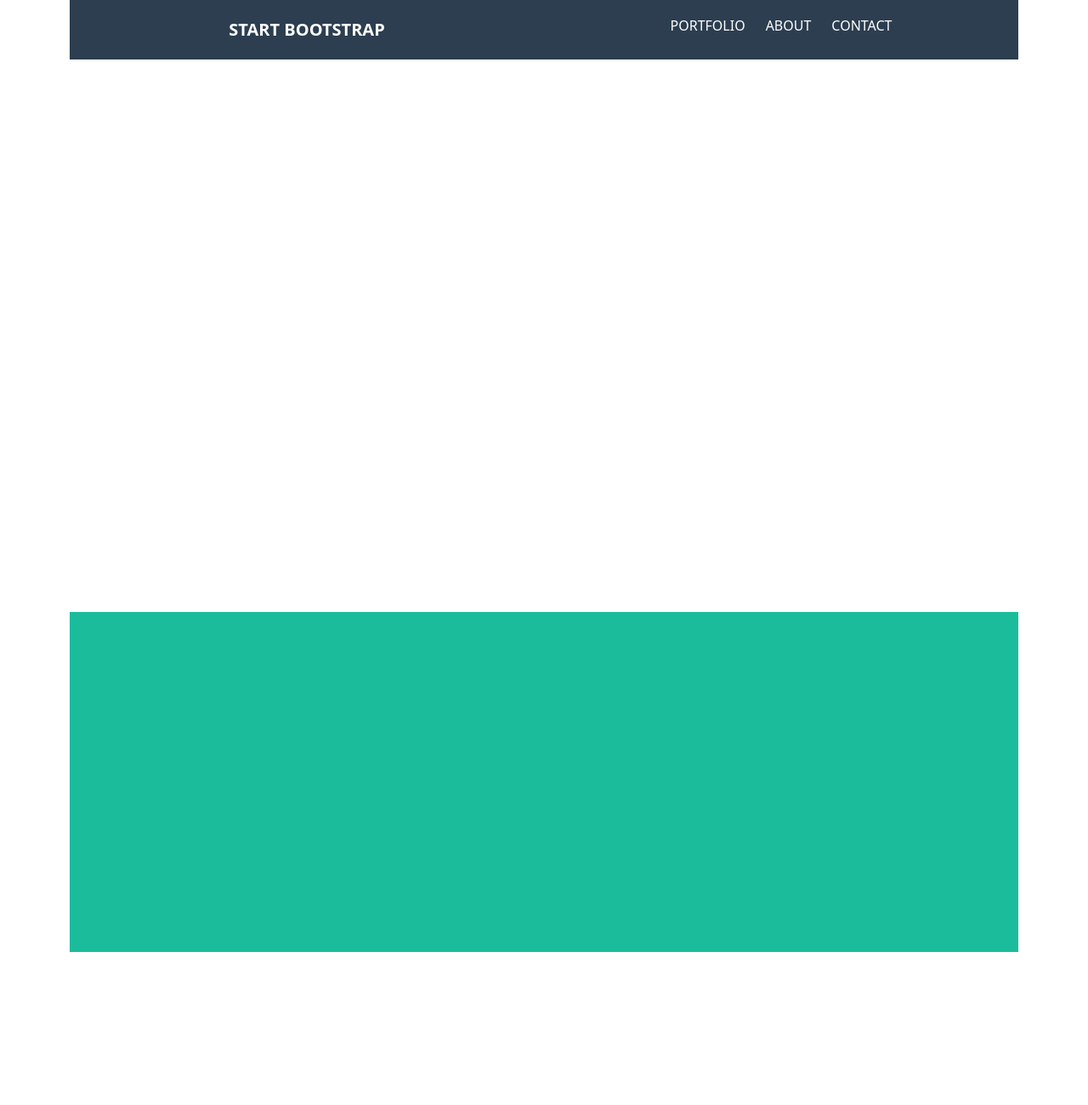
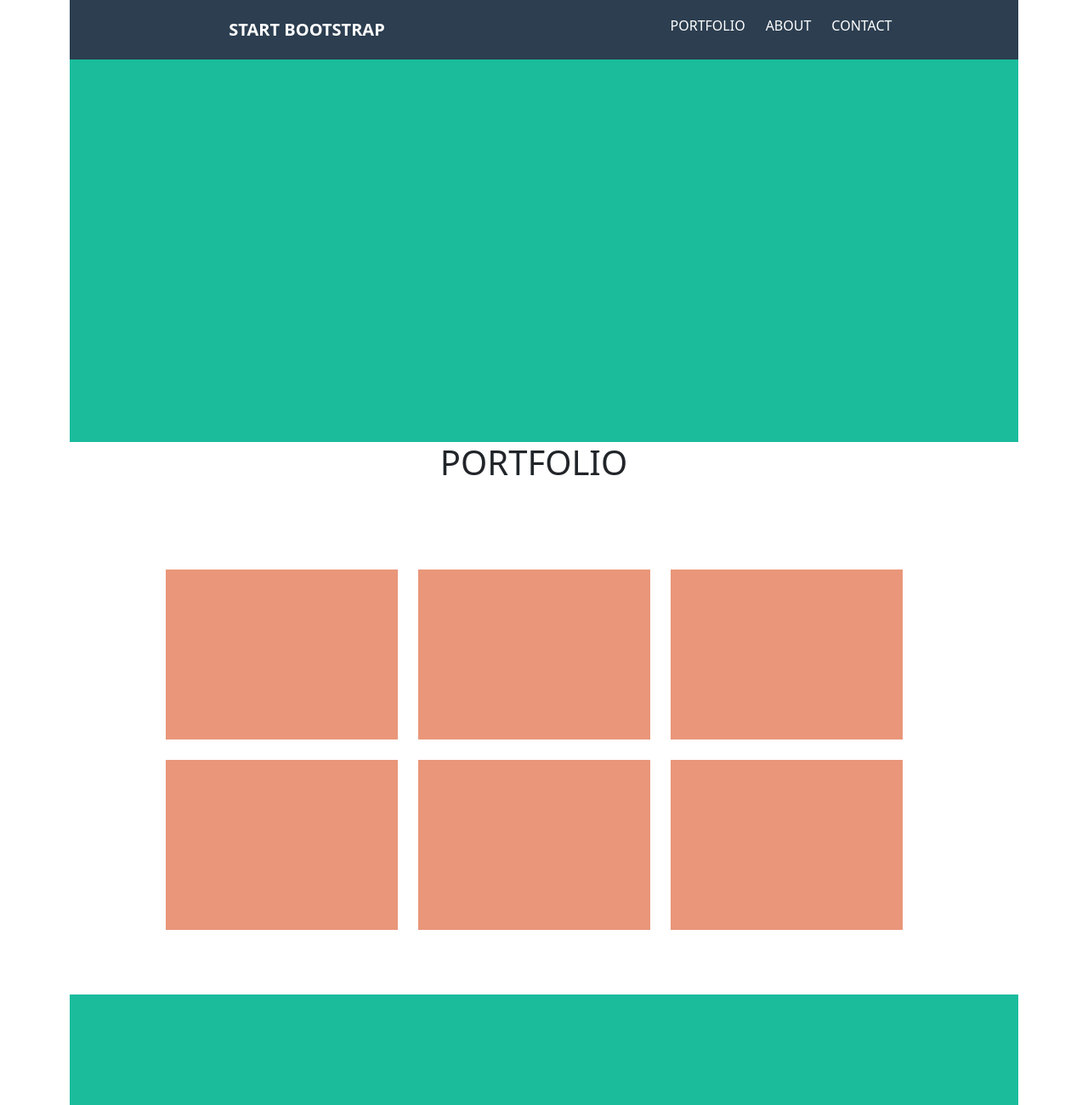
Before and after one commit to husqy06/html-css-bootstrap-freelancer, a plain HTML site: page index.html in a window 1280 px wide. Shown: the top 1300 px of the page at 85% size. Drawn offline with nearby package versions, Linux system fonts and the light colour scheme.

Commit message:
Completamento struttura portfolio

```diff
--- a/css/style.css
+++ b/css/style.css
@@ -3,13 +3,20 @@
     height: 70px;
 }
 
-.jumbotron {
+.banner {
     background-color: #1ABC9C;
     height: 450px;
 }
 
 .portfolio {
     height: 650px;
+}
+.portfolio-title {
+    height: 150px;
+}
+.portfolio-card {
+    background-color: darksalmon;
+    height: 200px;
 }
 
 .about {
--- a/index.html
+++ b/index.html
@@ -18,7 +18,7 @@
                 </div>
                 <div class="col d-flex justify-content-center text-uppercase">
                     <div class="row align-middle h6">
-                       <div class="col"><span>portfolio<span></div>
+                       <div class="col"><span>portfolio</span></div>
                        <div class="col"><span>about</span></div>
                        <div class="col"><span>contact</span></div>
                     </div>
@@ -29,10 +29,25 @@
 
         <!-- inizio main -->
         <main>
-            <div class="container jumb">
+            <div class="container banner">
 
             </div>
             <div class="container portfolio">
+                <div class="row text-uppercase">
+                    <div class="row text-center portfolio-title align-middle">
+                        <span class="h1  align-middle">portfolio</span>
+                    </div>
+                    <div class="row d-flex justify-content-center gap-4">
+                        <div class="col-3 portfolio-card"></div>
+                        <div class="col-3 portfolio-card"></div>
+                        <div class="col-3 portfolio-card"></div>
+                    </div>
+                    <div class="row d-flex justify-content-center gap-4 mt-4">
+                        <div class="col-3 portfolio-card"></div>
+                        <div class="col-3 portfolio-card"></div>
+                        <div class="col-3 portfolio-card"></div>
+                    </div>
+                </div>
 
             </div>
             <div class="container about">
```
